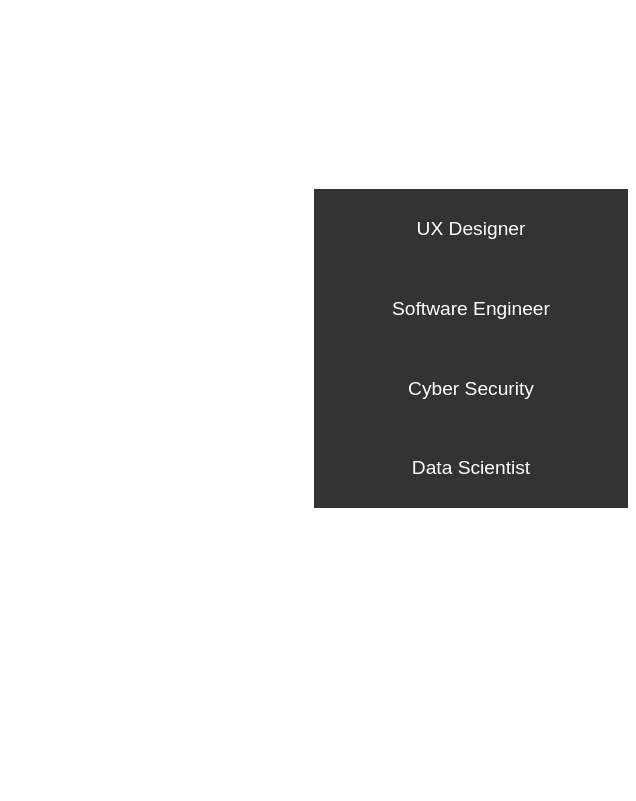
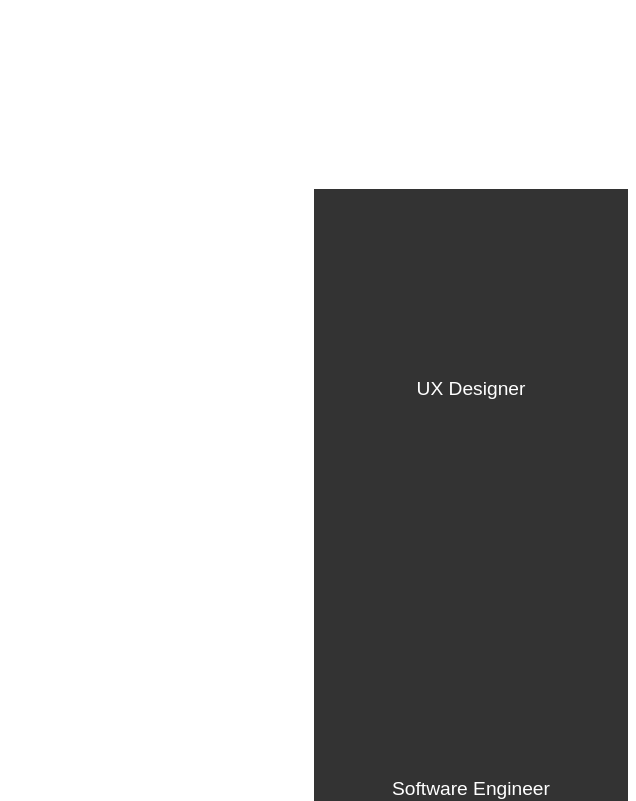
Before and after one commit to Spacemandomains/amacareerkarma, a plain HTML site: page index.html in a window 1280 px wide. Shown: the top 801 px of the page, 644-1280 px from the left. Drawn offline with Linux system fonts and the light colour scheme.

Commit message:
Update styles.css

```diff
--- a/styles.css
+++ b/styles.css
@@ -18,6 +18,11 @@
 .Video-Gallery {
   grid-area: Video-Gallery;
   padding-bottom: 4in;
+}
+
+.Video-Gallary iframe,
+.Nav-Menu button {
+  height: 400px;
 }
 
 .Nav-Menu {
```
